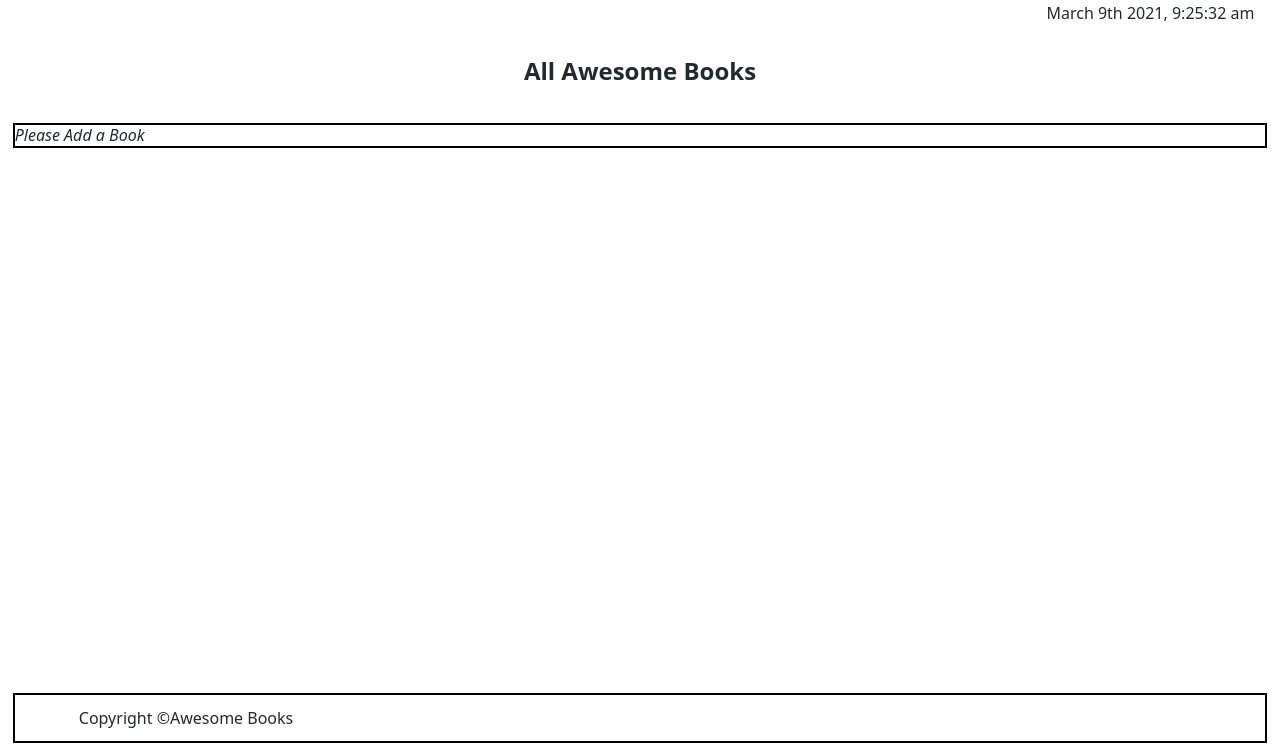
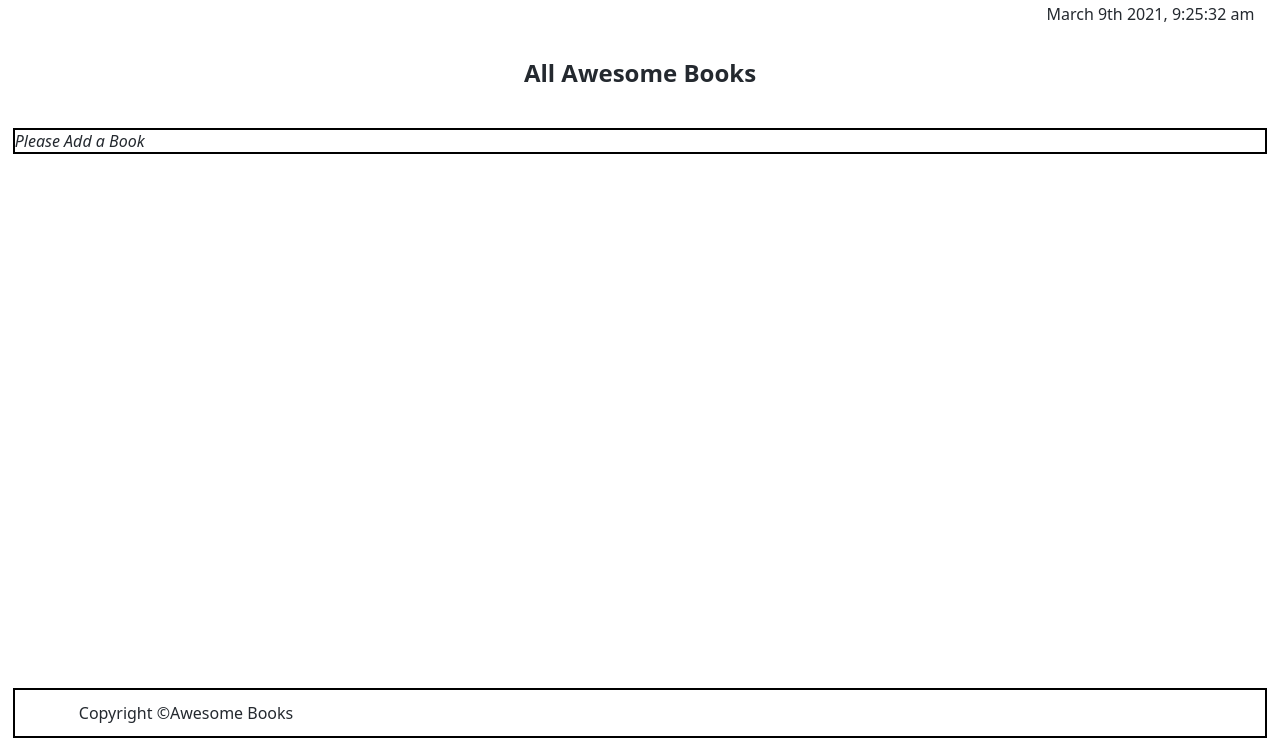
Before and after one commit to lolashot/completeAwwsomeBooks, a plain HTML site: page index.html in a window 1280 px wide. Shown: the part 52-800 px from the top of the page. Drawn offline with Linux system fonts and the light colour scheme.

Commit message:
making corrections

```diff
--- a/style.css
+++ b/style.css
@@ -12,8 +12,8 @@ html {
 
 body {
   font-family: system-ui, -apple-system, BlinkMacSystemFont, 'Segoe UI', Roboto, Oxygen, Ubuntu, Cantarell, 'Open Sans', 'Helvetica Neue', sans-serif;
-  font-weight: 400;
-  line-height: 21px;
+  font-weight: 500;
+  line-height: 22px;
   color: #24292f;
   font-style: normal;
 }
@@ -27,20 +27,51 @@ a {
   color: #000;
 }
 
-main {
-  display: flex;
-  flex-direction: column;
-  align-items: center;
-  height: calc(100vh - 125px);
-  width: 100%;
-}
-
 .date {
   display: flex;
   justify-content: end;
   width: 98%;
   padding-top: 5px;
   height: 20px;
+}
+
+.nav {
+  display: flex;
+  align-items: center;
+  justify-content: space-between;
+  height: 50px;
+  border: 2px solid black;
+  width: 98%;
+  padding-left: 5%;
+  margin: 0 auto;
+}
+
+.navbrand {
+  flex: 1;
+}
+
+.nav-items {
+  display: flex;
+  justify-content: space-evenly;
+  flex: 0.3;
+}
+
+.nav-items > li:nth-child(even) {
+  border-left: 2px solid #000;
+  border-right: 2px solid #000;
+}
+
+.nav-list {
+  padding: 0 10px;
+}
+
+
+main {
+  display: flex;
+  flex-direction: column;
+  align-items: center;
+  height: calc(100vh - 130px);
+  width: 100%;
 }
 
 #books-list {
@@ -80,13 +111,6 @@ main {
   padding: 2px;
 }
 
-.guide-rule {
-  height: 3px;
-  background-color: #000;
-  width: 100px;
-  margin: 0 auto;
-}
-
 .add-book-title {
   padding-bottom: 5px;
 }
@@ -121,56 +145,6 @@ main {
   text-align: center;
 }
 
-header,
-footer {
-  height: 50px;
-  border: 2px solid black;
-  width: 98%;
-  padding-left: 5%;
-  margin: 0 auto;
-}
-
-.nav {
-  display: flex;
-  align-items: center;
-  justify-content: space-between;
-  height: 50px;
-  border: 2px solid black;
-  width: 98%;
-  padding-left: 5%;
-  margin: 0 auto;
-}
-
-.navbrand {
-  flex: 1;
-}
-
-.nav-items {
-  display: flex;
-  justify-content: space-evenly;
-  flex: 0.3;
-}
-
-.nav-items > li:nth-child(even) {
-  border-left: 2px solid #000;
-  border-right: 2px solid #000;
-}
-
-.nav-list {
-  padding: 0 10px;
-}
-
-.footer {
-  display: flex;
-  align-items: center;
-  margin: 0 auto;
-  height: 50px;
-  border: 2px solid black;
-  width: 98%;
-  padding-left: 5%;
-  margin: 0 auto;
-}
-
 .hide {
   display: none;
 }
@@ -194,3 +168,14 @@ footer {
 .black {
   color: #000;
 }
+
+.footer {
+  display: flex;
+  align-items: center;
+  margin: 0 auto;
+  height: 50px;
+  border: 2px solid black;
+  width: 98%;
+  padding-left: 5%;
+  margin: 0 auto;
+}
```
Also changed, not shown: main.js (indentation only).
